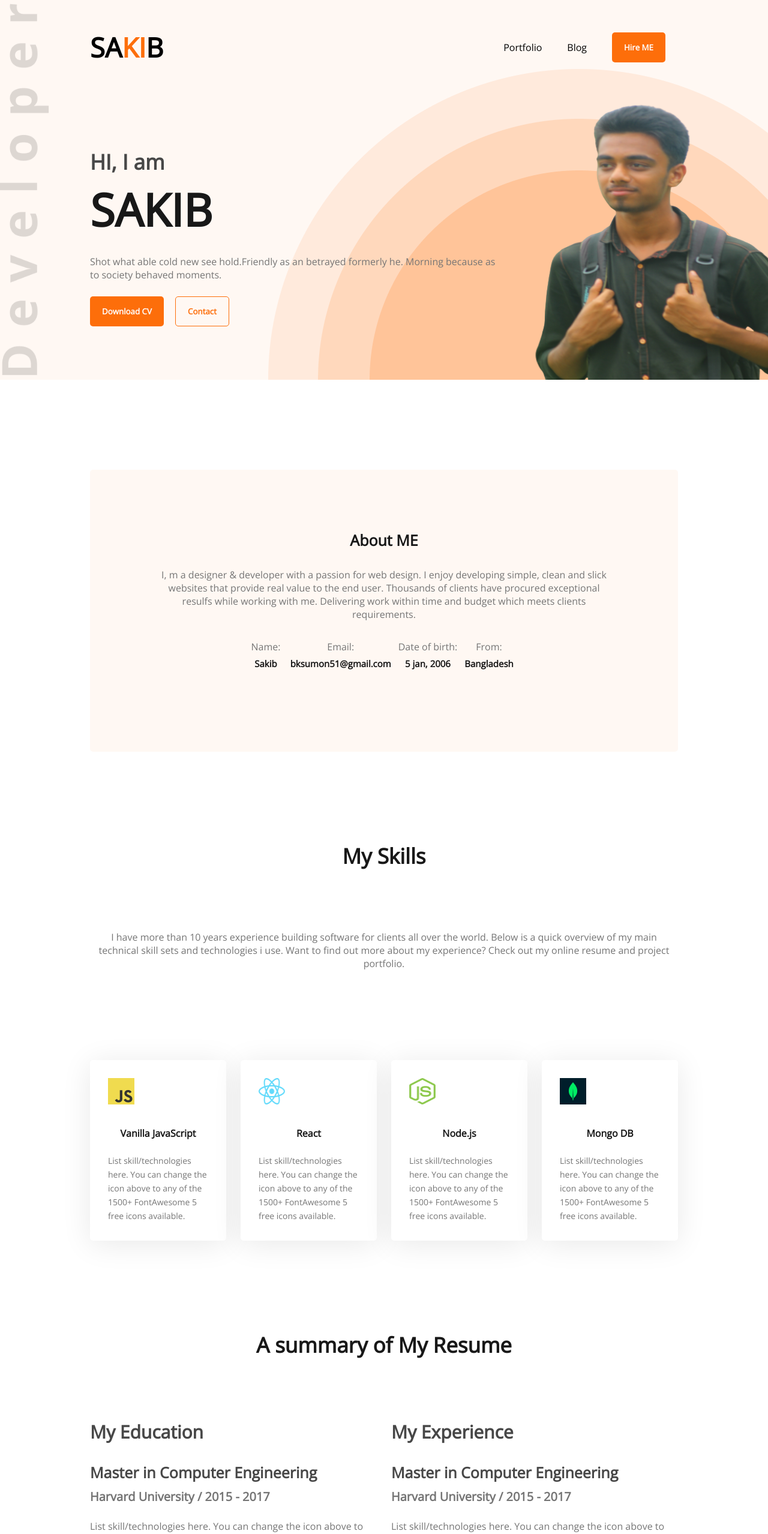
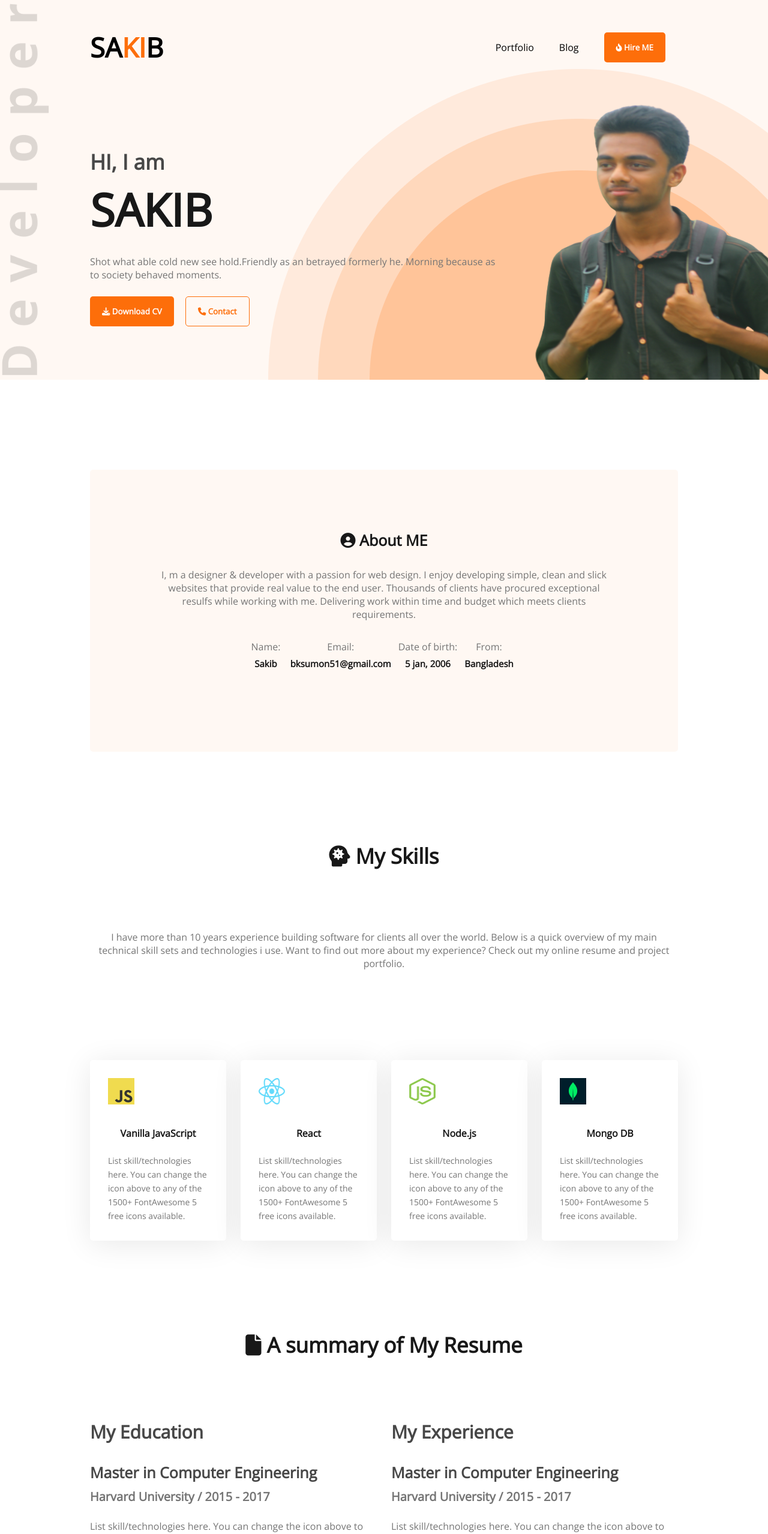
Before and after one commit to nmcsakib/My-Portfolio, a plain HTML site: page index.html in a window 1280 px wide. Shown: the top 2557 px of the page at 60% size. Drawn offline with nearby package versions, Linux system fonts and the light colour scheme.

Commit message:
added icons

```diff
--- a/index.html
+++ b/index.html
@@ -11,6 +11,7 @@
     <link rel="preconnect" href="https://fonts.googleapis.com">
     <link rel="preconnect" href="https://fonts.gstatic.com" crossorigin>
     <link href="https://fonts.googleapis.com/css2?family=Open+Sans&display=swap" rel="stylesheet">
+    <script src="https://kit.fontawesome.com/ebe3e3616c.js" crossorigin="anonymous"></script>
 </head>
 
 <body>
@@ -20,7 +21,7 @@
             <ul>
                 <li>Portfolio</li>
                 <li>Blog</li>
-                <li><button class="primary-button">Hire ME</button></li>
+                <li><button class="primary-button"><i class="fa-solid fa-fire-flame-curved"></i> Hire ME</button></li>
 
             </ul>
         </nav>
@@ -31,8 +32,9 @@
                 <h1 class="name">SAKIB</h1>
                 <p class="description">Shot what able cold new see hold.Friendly as an betrayed formerly he. Morning
                     because as to society behaved moments.</p>
-                <button class="primary-button">Download CV</button>
-                <button class="contact">Contact</button>
+                <button class="primary-button"><i class="fa-solid fa-download"></i>
+                    </span> Download CV</button>
+                <button class="contact"><i class="fa-solid fa-phone"></i> Contact</button>
 
             </div>
             <img src="images/Sakib.png" alt="">
@@ -42,7 +44,7 @@
     <main>
         <section class="about">
 
-            <h3 class="sec-title">About ME</h3>
+            <h3 class="sec-title"><i class="fa-solid fa-circle-user"></i> About ME</h3>
             <p class="sec-desc">I, m a designer & developer with a passion for web design. I enjoy developing simple,
                 clean and slick websites that provide real value to the end user. Thousands of clients have procured
                 exceptional resulfs while working with me. Delivering work within time and budget which meets clients
@@ -65,7 +67,7 @@
         </section>
         <!-- Skills -->
         <div class="skill">
-            <h3 class="section-title">My Skills</h3>
+            <h3 class="section-title"><i class="fa-solid fa-head-side-virus"></i> My Skills</h3>
             <p class="skill-sub-desc">I have more than 10 years experience building software for clients all over the
                 world. Below is a quick overview of my main technical skill sets and technologies i use. Want to find
                 out more about my experience? Check out my online resume and project portfolio.</p>
@@ -99,7 +101,7 @@
         </div>
         <!-- Resume -->
         <section class="resume">
-            <h3 class="section-title">A summary of My Resume
+            <h3 class="section-title"><i class="fa-solid fa-file"></i> A summary of My Resume
 
             </h3>
             <div class="resume-content">
@@ -156,7 +158,7 @@
         </section>
         <section class="footer">
             <div class="connect">
-                <h3 class="connect-title">Let's Connect</h3>
+                <h3 class="connect-title"><i class="fa-solid fa-link"></i> Let's Connect</h3>
                 <p class="connect-desc">Please fill out the form on this section to contact with me or call between 9:00 A.M and 8.00 P.M ET, Monday through Friday.</p>
                 <a href="">
                     <img src="images/icons/facebook.png" alt="">
@@ -169,10 +171,11 @@
                 </a>
             </div>
             <div class="form">
-                <h3 class="connect-title">Let's Message me</h3>
+                <h3 class="connect-title"><i class="fa-solid fa-message"></i> Let's Message me</h3>
                 <form action="">
                     <input type="text" name="" id="" placeholder="Your Name"><input type="email" name="" id="" placeholder="Your Email"><textarea name="" id="" placeholder="Message" cols="30" rows="5"></textarea>
-                    <input class="primary-button"    type="button" value="Submit">
+
+                    <button type="submit" class="primary-button"><i class="fa-regular fa-circle-check"> </i> Submit</button>
                 </form>
             </div>
         </section>
```
